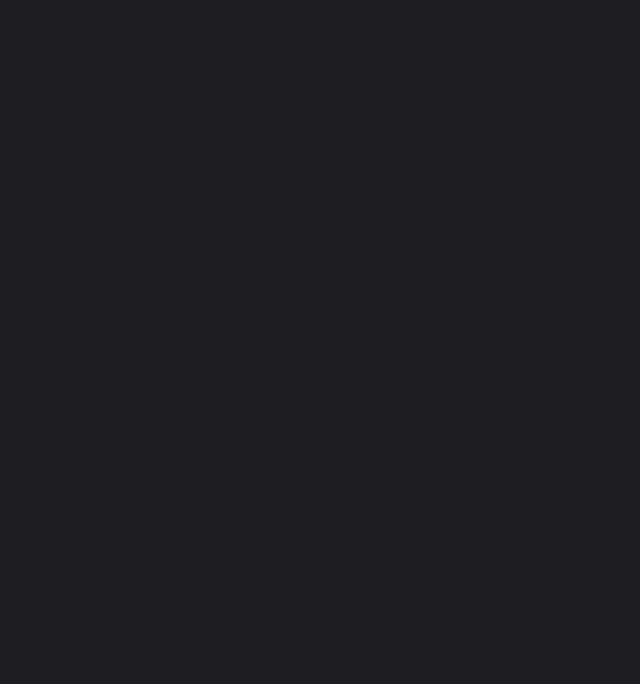
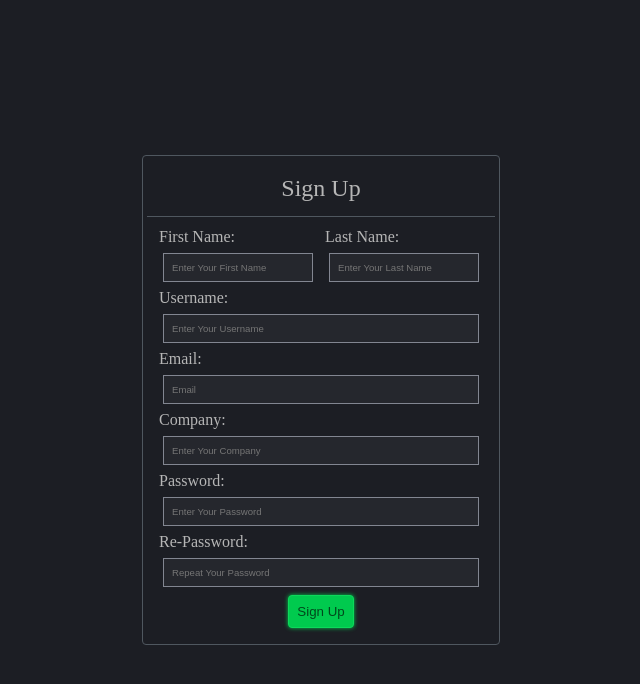
Before and after one commit to saeed-barzegari/ERD-Editor, a Vue app: page /register in a window 1280 px wide. Before the commit this address had no page. Shown: the top 684 px of the page, without its empty margins (319-959 px from the left). Built offline with nearby package versions, Linux system fonts and the light colour scheme.

Commit message:
Register View

```diff
--- a/src/router/index.ts
+++ b/src/router/index.ts
@@ -4,12 +4,17 @@ const routes: Array<RouteRecordRaw> = [
   {
     path: '/editor',
     name: 'editor',
-    component: () => import(/* webpackChunkName: "about" */ '../views/EditorView.vue')
+    component: () => import('../views/EditorView.vue')
   },
   {
     path: '/login',
     name: 'login',
-    component: () => import(/* webpackChunkName: "about" */ '../views/LoginView.vue')
+    component: () => import('../views/LoginView.vue')
+  },
+  {
+    path: '/register',
+    name: 'register',
+    component: () => import('../views/RegisterView.vue')
   }
 ]
 
--- a/src/views/LoginView.vue
+++ b/src/views/LoginView.vue
@@ -40,9 +40,13 @@ async function loginUser() {
     if (data && typeof data === 'object') {
       if (data['username'])
         usernameErrors.value = data['username']
+      else
+        usernameErrors.value = []
 
       if (data['password'])
         passwordErrors.value = data['password']
+      else
+        passwordErrors.value = []
 
       if (data['detail'])
         notify({
@@ -60,7 +64,7 @@ async function loginUser() {
   <div class="login">
     <div class="card">
       <div class="header">
-        <h2>Login</h2>
+        <h2>Sign In</h2>
       </div>
       <div class="content">
         <div class="row">
@@ -88,7 +92,7 @@ async function loginUser() {
                   <span class="error-message" v-for="(error, i) in passwordErrors" :key="i">{{ error }}</span>
                 </div>
                 <div class="row">
-                  <button class="btn btn-green" type="submit">Login</button>
+                  <button class="btn btn-green" type="submit">Sign In</button>
                 </div>
               </div>
             </form>
--- /dev/null
+++ b/src/views/RegisterView.vue
@@ -0,0 +1,229 @@
+<script lang="ts" setup>
+import axios, {AxiosError} from 'axios';
+import {notify} from "@kyvg/vue3-notification";
+import router from "@/router";
+import {ref} from 'vue'
+
+const firstName = ref('');
+const lastName = ref('');
+const username = ref('');
+const email = ref('');
+const company = ref('');
+const password = ref('');
+const rePassword = ref('');
+const firstNameErrors = ref([])
+const lastNameErrors = ref([])
+const usernameErrors = ref([])
+const emailErrors = ref([])
+const companyErrors = ref([])
+const passwordErrors = ref([])
+const rePasswordErrors = ref([])
+
+if(localStorage.getItem('authToken')){
+  notify({
+    title: "Authorization",
+    text: "You have been logged in!",
+  });
+  router.push('/editor');
+}
+async function loginUser() {
+  try {
+    const response = await axios.post('http://127.0.0.1:8000/user/register/', {
+      first_name: firstName.value,
+      last_name: lastName.value,
+      username: username.value,
+      email: email.value,
+      company: company.value,
+      password: password.value,
+      password2: rePassword.value
+    });
+    const data = response.data;
+
+    notify({
+      title: "Authorization",
+      text: "You are logged in",
+      type: "success"
+    });
+    const token = data.token;
+    localStorage.setItem('authToken', token);
+    await router.push('/editor');
+  } catch (e) {
+    const error = e as AxiosError;
+    if (!error.response)
+      return;
+    const data = error.response.data as Record<string, never>
+    if (data && typeof data === 'object') {
+      if (data['first_name'])
+        firstNameErrors.value = data['first_name']
+      else
+        firstNameErrors.value = []
+
+      if (data['last_name'])
+        lastNameErrors.value = data['last_name']
+      else
+        lastNameErrors.value = []
+
+      if (data['username'])
+        usernameErrors.value = data['username']
+      else
+        usernameErrors.value = []
+
+      if (data['email'])
+        emailErrors.value = data['email']
+      else
+        emailErrors.value = []
+
+      if (data['company'])
+        companyErrors.value = data['company']
+      else
+        companyErrors.value = []
+
+      if (data['password'])
+        passwordErrors.value = data['password']
+      else
+        passwordErrors.value = []
+
+      if (data['password2'])
+        rePasswordErrors.value = data['password2']
+      else
+        rePasswordErrors.value = []
+
+      if (data['detail'])
+        notify({
+          title: "Authorization",
+          text: data['detail'],
+          type: "error"
+        });
+    }
+  }
+}
+
+</script>
+
+<template>
+  <div class="login">
+    <div class="card">
+      <div class="header">
+        <h2>Sign Up</h2>
+      </div>
+      <div class="content">
+          <div class="column w-100">
+            <form @submit.prevent="loginUser">
+              <div class="column w-100">
+                <div class="row w-100">
+                  <div class="column w-50">
+                    <label for="first-name">First Name:</label>
+                    <input
+                        type="text"
+                        v-model="firstName"
+                        id="first-name"
+                        placeholder="Enter Your First Name"
+                    />
+                    <span class="error-message" v-for="(error, i) in firstNameErrors" :key="i">{{ error }}</span>
+                  </div>
+                  <div class="column w-50">
+                    <label for="last-name">Last Name:</label>
+                    <input
+                        type="text"
+                        v-model="lastName"
+                        id="last-name"
+                        placeholder="Enter Your Last Name"
+                    />
+                    <span class="error-message" v-for="(error, i) in lastNameErrors" :key="i">{{ error }}</span>
+                  </div>
+
+                </div>
+                <div class="column w-100">
+                  <label for="username">Username:</label>
+                  <input
+                      type="text"
+                      v-model="username"
+                      id="username"
+                      placeholder="Enter Your Username"
+                  />
+                  <span class="error-message" v-for="(error, i) in usernameErrors" :key="i">{{ error }}</span>
+                </div>
+                <div class="column w-100">
+                  <label for="email">Email:</label>
+                  <input
+                      type="text"
+                      v-model="email"
+                      id="email"
+                      placeholder="Email"
+                  />
+                  <span class="error-message" v-for="(error, i) in emailErrors" :key="i">{{ error }}</span>
+                </div>
+                <div class="column w-100">
+                  <label for="company">Company:</label>
+                  <input
+                      type="text"
+                      v-model="company"
+                      id="company"
+                      placeholder="Enter Your Company"
+                  />
+                  <span class="error-message" v-for="(error, i) in companyErrors" :key="i">{{ error }}</span>
+                </div>
+                <div class="column">
+                  <label for="password">Password:</label>
+                  <input
+                      type="password"
+                      v-model="password"
+                      id="password"
+                      placeholder="Enter Your Password"
+                  />
+                  <span class="error-message" v-for="(error, i) in passwordErrors" :key="i">{{ error }}</span>
+                </div>
+                <div class="column">
+                  <label for="re-password">Re-Password:</label>
+                  <input
+                      type="password"
+                      v-model="rePassword"
+                      id="re-password"
+                      placeholder="Repeat Your Password"
+                  />
+                  <span class="error-message" v-for="(error, i) in rePasswordErrors" :key="i">{{ error }}</span>
+                </div>
+                <div class="row">
+                  <button class="btn btn-green" type="submit">Sign Up</button>
+                </div>
+              </div>
+            </form>
+          </div>
+      </div>
+    </div>
+  </div>
+</template>
+
+<style scoped>
+.error {
+  color: red;
+  margin-top: 10px;
+}
+
+input {
+  padding: 8px;
+  margin: 4px 8px;
+  background-color: #25272d !important;
+  border: 1px solid #828691 !important;
+  color: #b5b9be;
+  font-size: 0.6em;
+}
+
+input:focus {
+  border: 1px solid #c3c7d0;
+  outline: none;
+}
+
+.login {
+  display: flex;
+  flex-direction: column;
+  align-items: center;
+  justify-content: center;
+  height: 100%;
+}
+
+label {
+  color: #b6b6b6;
+  padding: 4px;
+}
+</style>
```
